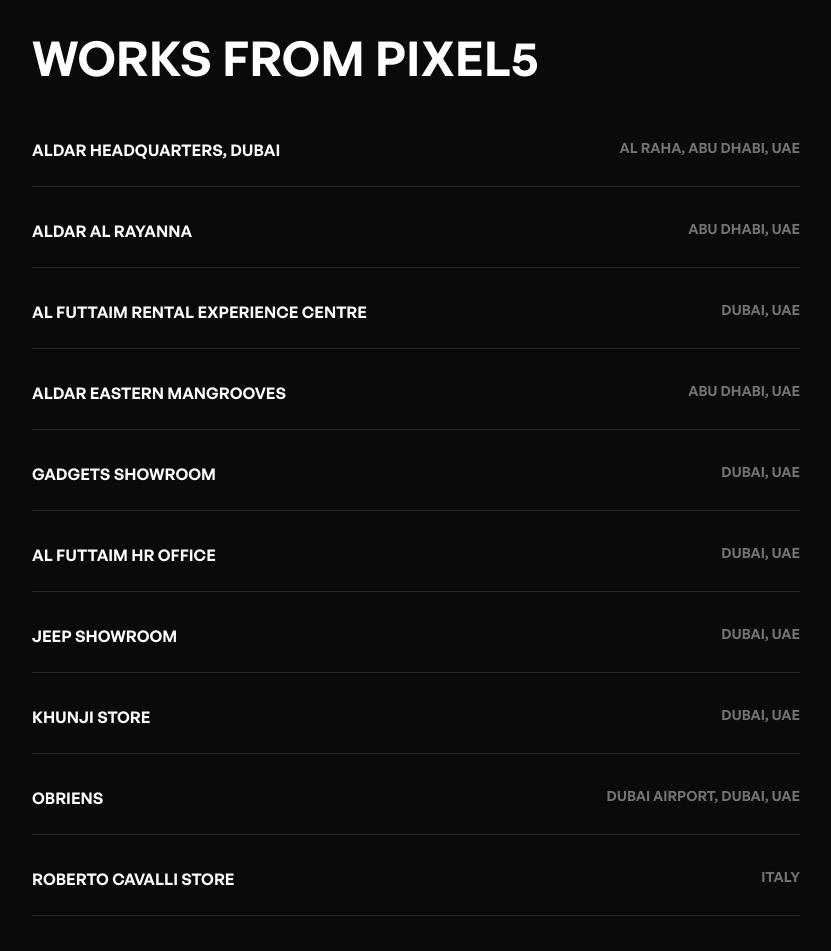
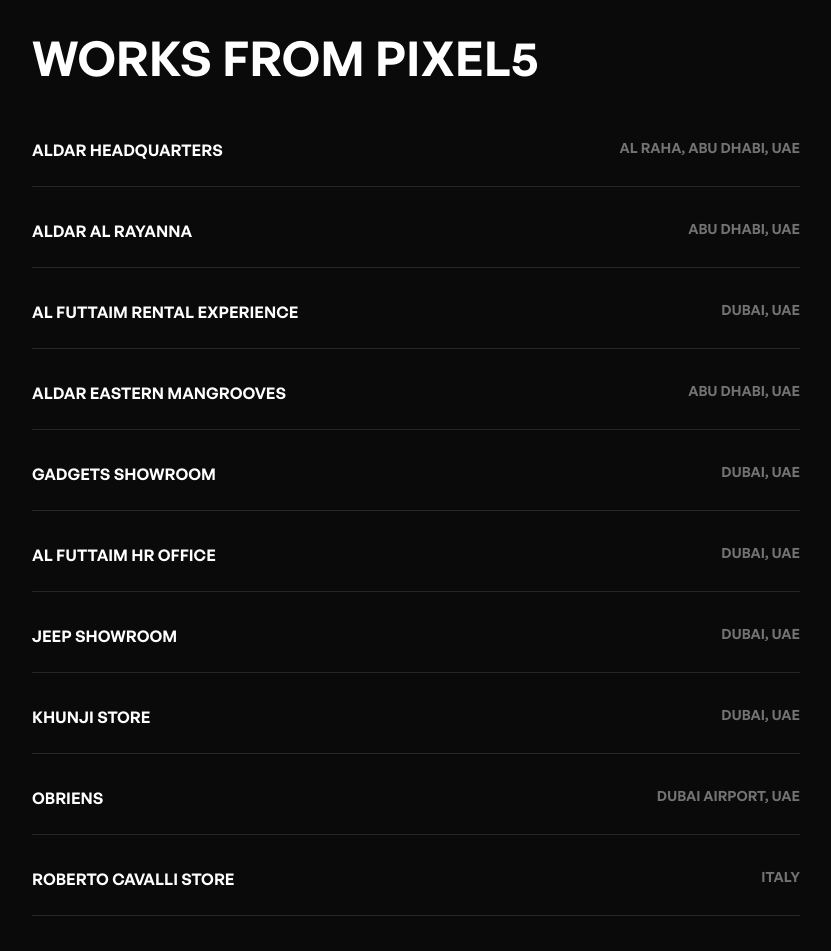
Before and after one commit to 1580-RanaV/thevjs, a Next.js app: page /work in a window 1280 px wide. Shown: the part 1260-2211 px from the top of the page, without its empty margins (224-1055 px from the left). Built offline with nearby package versions, Linux system fonts and the light colour scheme.

Commit message:
test again

```diff
--- a/src/app/components/Pixel.jsx
+++ b/src/app/components/Pixel.jsx
@@ -5,7 +5,7 @@ const Freelance = () => {
 
   const workDetails = [
     {
-      title: 'aldar headquarters, dubai',
+      title: 'aldar headquarters',
       place:'al raha, abu dhabi, uae',
       description: 'For the Aldar HQ building in Abu Dhabi, I developed a simple yet impactful design that utilizes circles and overlapping forms to create a dynamic landscape. The design takes full advantage of the natural context, introducing elements that captivate and engage users of the space. By incorporating innovative materials and design sources, the project aims to upscale the landscape and redefine the area with a modern aesthetic. The circular motifs and overlaps not only enhance visual interest but also foster a sense of fluidity and harmony within the space. This approach ensures that the landscape complements the architectural integrity of the headquarters while offering a sophisticated and inviting environment for all who experience it.',
       images: [
@@ -33,7 +33,7 @@ const Freelance = () => {
     },
 
     {
-        title: 'al futtaim rental experience centre',
+        title: 'al futtaim rental experience',
         place:'dubai, uae',
         description: 'The experience center design embraces minimalism, enhancing customer engagement with thoughtful ideas and materials. Clean lines, open spaces, and a neutral palette create a serene environment, while natural materials add warmth. The layout ensures seamless flow, with functional elements and subtle technology integration that complement the minimalist aesthetic.',
         images: [
@@ -115,7 +115,7 @@ const Freelance = () => {
 
     {
         title: 'obriens',
-        place:'dubai airport, dubai, uae',
+        place:'dubai airport, uae',
         description: 'For the Dubai Airport Terminal 1 food court, I prioritized optimal spatial arrangement with diverse seating options, minimal lighting details, and subtle color schemes, creating an inviting ambiance that enhances the dining experience in a busy airport setting.',
         images: [
           '/pixel/obriens/pic (1).png',
```
